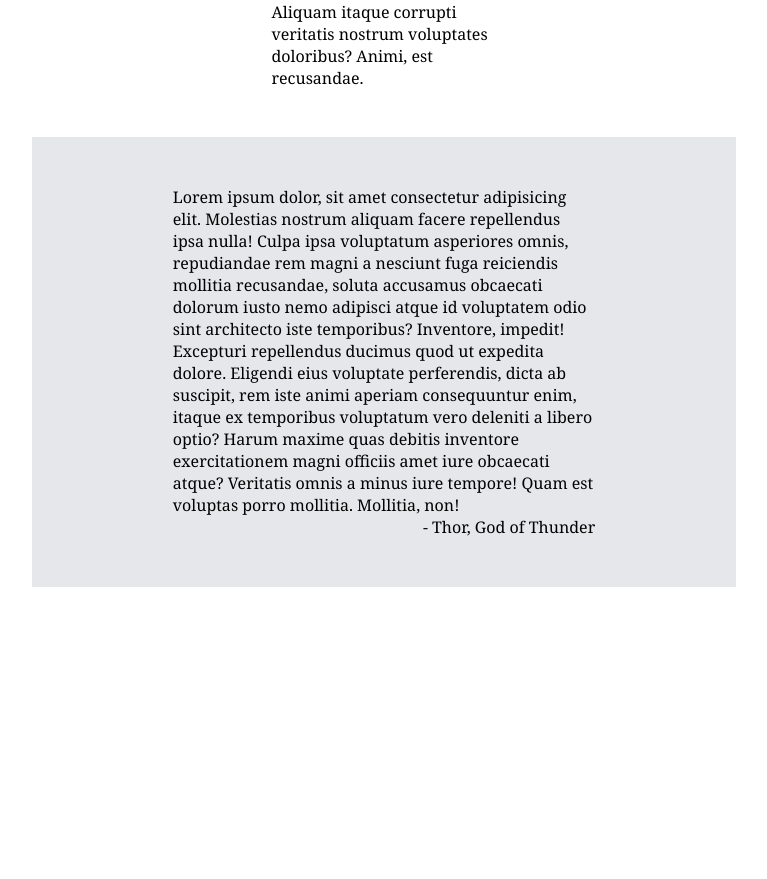
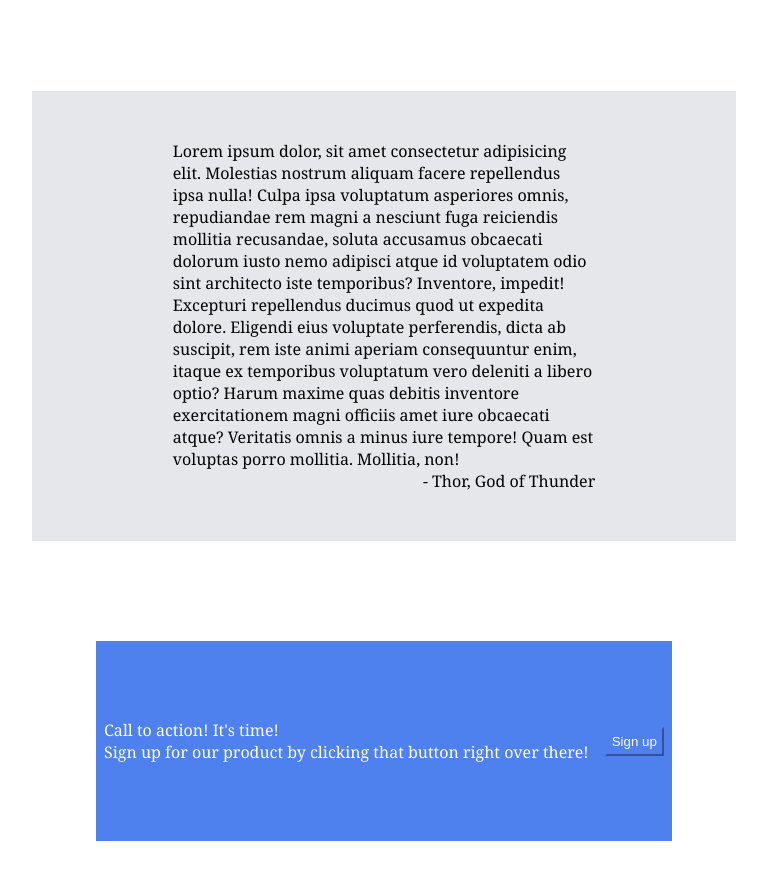
Before and after one commit to GitSnaq/landing-page, a plain HTML site: page index.html in a window 1280 px wide. Shown: the part 1887-2766 px from the top of the page, without its empty margins (256-1023 px from the left). Before the commit the page ends 2474 px from the top, so only its background shows below. Drawn offline with Linux system fonts and the light colour scheme.

Commit message:
Mostly finish adding the action container and fixing a few things about the 2 buttons on the site. Mostly only missing the footer atm

```diff
--- a/index.html
+++ b/index.html
@@ -101,6 +101,24 @@
         </div>
     </div>
 
+
+
+    <div class="action-container">
+        <div class="left-action-text">
+            <p class="main-text">
+                Call to action! It's time!
+            </p>
+            <p class="sub text">
+                Sign up for our product by clicking that button right
+                over there!
+            </p>
+        </div>
+        <div class="button-container">
+            <button class="action-btn">
+                Sign up
+            </button>
+        </div>
+    </div>
 </body>
 
 </html>
--- a/styles/styles.css
+++ b/styles/styles.css
@@ -57,7 +57,9 @@ a{
     width: 200px;
     background-color: #3882F6;
     border-radius: 20%;
-    color: darkblue;
+    color: white;
+    border-color: rgb(33, 41, 54);
+    padding: 1px;
 }
 
 .header-img{
@@ -66,8 +68,8 @@ a{
 
 .header-img img {
     flex-shrink: 1;
-    height: 400px;
-    width: 600px;
+    height: 300px;
+    width: 450px;
     padding: 10px;
 }
 
@@ -100,16 +102,16 @@ a{
 a:hover{
     color: blue;
 }
-button:hover{
+.header-btn:hover{
     transform: scale(1.05);
-    box-shadow: 10px 10px 10px;
+    box-shadow: 10px 10px 10px darkblue;
 }
 
 .quote-container{
     background-color: rgb(229, 231, 234);
     height: 450px;
     width: 55%;
-    margin: 0 auto;
+    margin: 100px auto;
     display: flex;
     justify-content: center;
     align-items: center;
@@ -122,3 +124,26 @@ button:hover{
 .attribution{
     align-self: flex-end;
 }
+
+.action-container{
+    background-color: rgb(78, 128, 238);
+    height: 200px;
+    width: 45%;
+    margin: 100px auto;
+    display: flex;
+    justify-content: space-around;
+    align-items: center;
+}
+.left-action-text{
+    color: white;
+}
+.action-btn{
+    background-color: rgb(78, 128, 238);
+    color: white;
+    padding: 5px;
+    border-color: rgb(78, 128, 238);
+}
+.action-btn:hover{
+    transform: scale(1.05);
+    box-shadow: 10px 10px 10px darkblue;
+}
```
